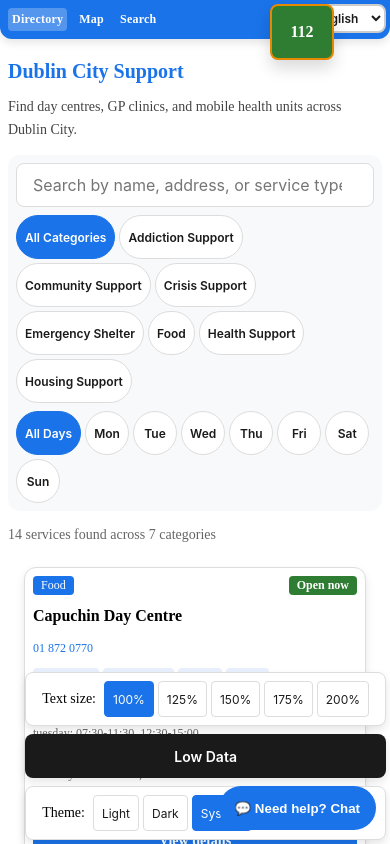
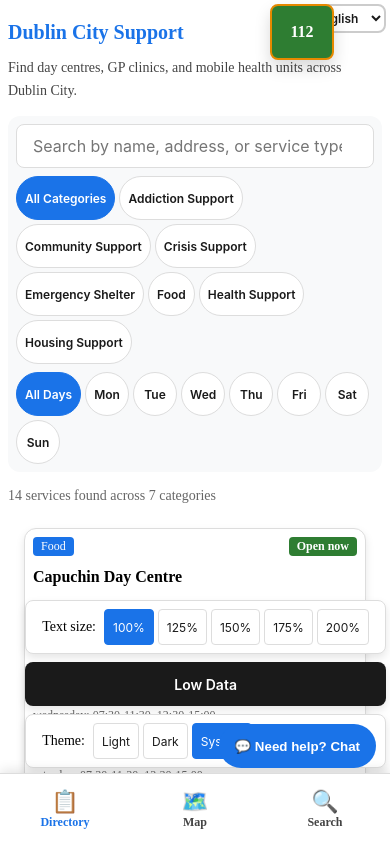
Before and after one commit to phy6/dublin-lifeline-directory, a SvelteKit app: page / in a window 390 px wide. Shown: the top 844 px of the page. Built offline with nearby package versions, Linux system fonts and the light colour scheme.

Commit message:
feat(ui): mobile-native bottom tab bar, bottom-sheet chatbot, safe-area

```diff
--- a/src/app.html
+++ b/src/app.html
@@ -2,7 +2,7 @@
 <html lang="en">
 	<head>
 		<meta charset="utf-8" />
-		<meta name="viewport" content="width=device-width, initial-scale=1" />
+		<meta name="viewport" content="width=device-width, initial-scale=1, viewport-fit=cover" />
 		<meta name="theme-color" content="#1a73e8" />
 		<meta name="text-scale" content="scale" />
 		<meta
--- a/src/lib/components/Chatbot.svelte
+++ b/src/lib/components/Chatbot.svelte
@@ -4,10 +4,20 @@
 	import servicesData from '$lib/data/services.json';
 	import ServiceCard from '$lib/components/ServiceCard.svelte';
 	import { normalizeServices } from '$lib/utils/services';
-	import { getNode, resolveText, resolveLabel, isLeaf, findServicesForTag, type ChatbotTree, type Lang } from '$lib/utils/chatbot';
+	import {
+		getNode,
+		resolveText,
+		resolveLabel,
+		isLeaf,
+		findServicesForTag,
+		type ChatbotTree,
+		type Lang
+	} from '$lib/utils/chatbot';
 
 	const chatbotTree = tree as unknown as ChatbotTree;
-	const allServices = normalizeServices(servicesData.services as unknown as Record<string, unknown>[]);
+	const allServices = normalizeServices(
+		servicesData.services as unknown as Record<string, unknown>[]
+	);
 	let open = $state(false);
 	let lang: Lang = $state('en');
 	let nodeKey = $state('start');
@@ -15,7 +25,9 @@
 
 	const node = $derived(getNode(chatbotTree, nodeKey));
 	const inlineServices = $derived(
-		node?.action?.type === 'filter' && node.action.tag ? findServicesForTag(allServices, node.action.tag, 3) : []
+		node?.action?.type === 'filter' && node.action.tag
+			? findServicesForTag(allServices, node.action.tag, 3)
+			: []
 	);
 
 	function detectLang() {
@@ -59,15 +71,34 @@
 	}
 </script>
 
-<button class="chatbot-fab" aria-haspopup="dialog" aria-expanded={open} aria-controls="chatbot-modal" onclick={openModal}>
-	<span aria-hidden="true">💬</span> {lang === 'ga' ? 'Cabhair? Comhrá' : 'Need help? Chat'}
+<button
+	class="chatbot-fab"
+	aria-haspopup="dialog"
+	aria-expanded={open}
+	aria-controls="chatbot-modal"
+	onclick={openModal}
+>
+	<span aria-hidden="true">💬</span>
+	{lang === 'ga' ? 'Cabhair? Comhrá' : 'Need help? Chat'}
 </button>
 
 {#if open}
-	<div class="modal-overlay active" id="chatbot-modal" role="dialog" aria-modal="true" aria-labelledby="chatbot-title">
+	<div
+		class="modal-overlay active"
+		id="chatbot-modal"
+		role="dialog"
+		aria-modal="true"
+		aria-labelledby="chatbot-title"
+	>
 		<div class="modal-box">
-			<h3 id="chatbot-title">{lang === 'ga' ? 'Faigh an tseirbhís cheart' : 'Find the right service'}</h3>
-			<p class="crisis">🚨 {lang === 'ga' ? 'Éigeandáil? Glaoigh 112.' : 'Emergency? Call 112.'} <a href="tel:112">112</a></p>
+			<span class="grabber" aria-hidden="true"></span>
+			<h3 id="chatbot-title">
+				{lang === 'ga' ? 'Faigh an tseirbhís cheart' : 'Find the right service'}
+			</h3>
+			<p class="crisis">
+				🚨 {lang === 'ga' ? 'Éigeandáil? Glaoigh 112.' : 'Emergency? Call 112.'}
+				<a href="tel:112">112</a>
+			</p>
 			<div class="chatbot-log" aria-live="polite">
 				{#each log as entry (entry.text + entry.who)}
 					<div class="bubble {entry.who}">{entry.text}</div>
@@ -76,13 +107,18 @@
 			{#if node}
 				<div class="options">
 					{#each node.options ?? [] as opt (opt.next)}
-						<button class="option-btn" onclick={() => choose(resolveLabel(opt.label, lang), opt.next)}>
+						<button
+							class="option-btn"
+							onclick={() => choose(resolveLabel(opt.label, lang), opt.next)}
+						>
 							{resolveLabel(opt.label, lang)}
 						</button>
 					{/each}
 					{#if isLeaf(node)}
 						{#if node.action?.type === 'tel'}
-							<a class="option-btn" href={actionHref(node.action)}>{resolveLabel(node.action.label, lang)}</a>
+							<a class="option-btn" href={actionHref(node.action)}
+								>{resolveLabel(node.action.label, lang)}</a
+							>
 						{/if}
 						{#if inlineServices.length > 0}
 							<div class="inline-cards">
@@ -91,38 +127,169 @@
 								{/each}
 							</div>
 							{#if node.action?.type === 'filter'}
-								<a class="see-all" href={actionHref(node.action)}>{lang === 'ga' ? 'Féach gach ceann →' : 'See all →'}</a>
+								<a class="see-all" href={actionHref(node.action)}
+									>{lang === 'ga' ? 'Féach gach ceann →' : 'See all →'}</a
+								>
 							{/if}
 						{:else if node.action?.type === 'filter'}
-							<p class="no-match">{lang === 'ga' ? 'Níor aimsíodh meaitseáil — bain triail as cuardach.' : 'No exact match — try search.'}</p>
-							<a class="option-btn" href={actionHref(node.action)}>{lang === 'ga' ? 'Cuardaigh →' : 'Search →'}</a>
+							<p class="no-match">
+								{lang === 'ga'
+									? 'Níor aimsíodh meaitseáil — bain triail as cuardach.'
+									: 'No exact match — try search.'}
+							</p>
+							<a class="option-btn" href={actionHref(node.action)}
+								>{lang === 'ga' ? 'Cuardaigh →' : 'Search →'}</a
+							>
 						{/if}
 						{#if node.secondaryAction}
-							<a class="option-btn" href={actionHref(node.secondaryAction)}>{resolveLabel(node.secondaryAction.label, lang)}</a>
+							<a class="option-btn" href={actionHref(node.secondaryAction)}
+								>{resolveLabel(node.secondaryAction.label, lang)}</a
+							>
 						{/if}
 					{/if}
 				</div>
 			{/if}
-			<button class="restart" onclick={startOver}>↺ {lang === 'ga' ? 'Tosaigh arís' : 'Start over'}</button>
+			<button class="restart" onclick={startOver}
+				>↺ {lang === 'ga' ? 'Tosaigh arís' : 'Start over'}</button
+			>
 			<button class="close" onclick={() => (open = false)} aria-label="Close chat">✕</button>
 		</div>
 	</div>
 {/if}
 
 <style>
-	.chatbot-fab { position: fixed; right: 14px; bottom: 14px; z-index: 2200; background: var(--color-accent); color: var(--color-text-on-accent); border: 0; border-radius: 999px; padding: 12px 16px; font-weight: 700; cursor: pointer; min-height: 44px; }
-	.modal-overlay { position: fixed; inset: 0; background: rgba(0,0,0,.5); display: none; z-index: 2201; align-items: center; justify-content: center; padding: 16px; }
-	.modal-overlay.active { display: flex; }
-	.modal-box { background: var(--color-surface); border-radius: var(--radius-lg); padding: var(--space-3); max-width: 420px; width: 100%; max-height: 90vh; overflow-y: auto; position: relative; }
-	.crisis { font-size: var(--text-sm); font-weight: 700; }
-	.chatbot-log { max-height: 280px; overflow-y: auto; margin: 10px 0; display: flex; flex-direction: column; gap: 8px; }
-	.bubble { border-radius: 12px; padding: 9px 12px; font-size: var(--text-sm); max-width: 88%; }
-	.bubble.bot { background: var(--color-accent-container); align-self: flex-start; }
-	.bubble.user { background: var(--color-accent); color: var(--color-text-on-accent); align-self: flex-end; }
-	.options { display: flex; flex-direction: column; gap: 6px; }
-	.option-btn { border: 2px solid var(--color-accent); background: transparent; color: var(--color-accent); border-radius: 9px; padding: 9px 12px; text-align: left; font-weight: 700; cursor: pointer; text-decoration: none; font-size: var(--text-sm); min-height: 44px; }
-	.inline-cards { display: flex; flex-direction: column; gap: 8px; margin: 8px 0; }
-	.see-all { font-size: var(--text-sm); font-weight: 700; text-align: center; display: block; padding: 8px; }
-	.no-match { font-size: var(--text-sm); color: var(--color-text-muted); }
-	.restart, .close { margin-top: 10px; min-height: 44px; }
+	.chatbot-fab {
+		position: fixed;
+		right: 14px;
+		bottom: 14px;
+		z-index: 2200;
+		background: var(--color-accent);
+		color: var(--color-text-on-accent);
+		border: 0;
+		border-radius: 999px;
+		padding: 12px 16px;
+		font-weight: 700;
+		cursor: pointer;
+		min-height: 44px;
+	}
+	.modal-overlay {
+		position: fixed;
+		inset: 0;
+		background: rgba(0, 0, 0, 0.5);
+		display: none;
+		z-index: 2201;
+		align-items: center;
+		justify-content: center;
+		padding: 16px;
+	}
+	.modal-overlay.active {
+		display: flex;
+	}
+	.modal-box {
+		background: var(--color-surface);
+		border-radius: var(--radius-lg);
+		padding: var(--space-3);
+		max-width: 420px;
+		width: 100%;
+		max-height: 90vh;
+		overflow-y: auto;
+		position: relative;
+	}
+	.crisis {
+		font-size: var(--text-sm);
+		font-weight: 700;
+	}
+	.chatbot-log {
+		max-height: 280px;
+		overflow-y: auto;
+		margin: 10px 0;
+		display: flex;
+		flex-direction: column;
+		gap: 8px;
+	}
+	.bubble {
+		border-radius: 12px;
+		padding: 9px 12px;
+		font-size: var(--text-sm);
+		max-width: 88%;
+	}
+	.bubble.bot {
+		background: var(--color-accent-container);
+		align-self: flex-start;
+	}
+	.bubble.user {
+		background: var(--color-accent);
+		color: var(--color-text-on-accent);
+		align-self: flex-end;
+	}
+	.options {
+		display: flex;
+		flex-direction: column;
+		gap: 6px;
+	}
+	.option-btn {
+		border: 2px solid var(--color-accent);
+		background: transparent;
+		color: var(--color-accent);
+		border-radius: 9px;
+		padding: 9px 12px;
+		text-align: left;
+		font-weight: 700;
+		cursor: pointer;
+		text-decoration: none;
+		font-size: var(--text-sm);
+		min-height: 44px;
+	}
+	.inline-cards {
+		display: flex;
+		flex-direction: column;
+		gap: 8px;
+		margin: 8px 0;
+	}
+	.see-all {
+		font-size: var(--text-sm);
+		font-weight: 700;
+		text-align: center;
+		display: block;
+		padding: 8px;
+	}
+	.no-match {
+		font-size: var(--text-sm);
+		color: var(--color-text-muted);
+	}
+	.restart,
+	.close {
+		margin-top: 10px;
+		min-height: 44px;
+	}
+	.grabber {
+		display: none;
+	}
+	@media (max-width: 600px) {
+		.chatbot-fab {
+			bottom: calc(76px + env(safe-area-inset-bottom));
+		}
+		.modal-overlay {
+			padding: 0;
+			align-items: flex-end;
+		}
+		.modal-box {
+			max-width: 100%;
+			width: 100%;
+			max-height: 85dvh;
+			border-radius: var(--radius-lg) var(--radius-lg) 0 0;
+			padding-bottom: calc(var(--space-3) + env(safe-area-inset-bottom));
+		}
+		.grabber {
+			display: block;
+			width: 40px;
+			height: 4px;
+			border-radius: 999px;
+			background: var(--color-border-strong);
+			margin: 0 auto var(--space-2);
+		}
+		.chatbot-log {
+			max-height: 40dvh;
+		}
+	}
 </style>
--- a/src/routes/+layout.svelte
+++ b/src/routes/+layout.svelte
@@ -30,9 +30,15 @@
 </svelte:head>
 
 <nav class="top-nav" aria-label="Main navigation">
-	<a href="{base}/" aria-current={page.url.pathname === `${base}/` ? 'page' : undefined}>Directory</a>
-	<a href="{base}/map" aria-current={page.url.pathname === `${base}/map` ? 'page' : undefined}>Map</a>
-	<a href="{base}/search" aria-current={page.url.pathname === `${base}/search` ? 'page' : undefined}>Search</a>
+	<a href="{base}/" aria-current={page.url.pathname === `${base}/` ? 'page' : undefined}
+		>Directory</a
+	>
+	<a href="{base}/map" aria-current={page.url.pathname === `${base}/map` ? 'page' : undefined}
+		>Map</a
+	>
+	<a href="{base}/search" aria-current={page.url.pathname === `${base}/search` ? 'page' : undefined}
+		>Search</a
+	>
 </nav>
 
 <div id="emergency-fab" role="complementary" aria-label="Emergency contacts">
@@ -56,6 +62,24 @@
 </div>
 
 {@render children()}
+
+<nav class="tab-bar" aria-label="Main navigation">
+	<a href="{base}/" aria-current={page.url.pathname === `${base}/` ? 'page' : undefined}>
+		<span aria-hidden="true" class="tab-icon">📋</span>
+		<span class="tab-label">Directory</span>
+	</a>
+	<a href="{base}/map" aria-current={page.url.pathname === `${base}/map` ? 'page' : undefined}>
+		<span aria-hidden="true" class="tab-icon">🗺️</span>
+		<span class="tab-label">Map</span>
+	</a>
+	<a
+		href="{base}/search"
+		aria-current={page.url.pathname === `${base}/search` ? 'page' : undefined}
+	>
+		<span aria-hidden="true" class="tab-icon">🔍</span>
+		<span class="tab-label">Search</span>
+	</a>
+</nav>
 
 <div class="a11y-fab">
 	<TextScaleToggle />
@@ -160,14 +184,54 @@
 		flex-direction: column;
 		gap: var(--space-2);
 	}
+	.tab-bar {
+		display: none;
+	}
 	@media (max-width: 600px) {
+		:global(body) {
+			padding-bottom: calc(72px + env(safe-area-inset-bottom));
+		}
 		.top-nav {
+			display: none;
+		}
+		.tab-bar {
+			display: flex;
+			position: fixed;
+			bottom: 0;
+			left: 0;
+			right: 0;
+			z-index: 1500;
+			background: var(--color-surface);
+			border-top: 1px solid var(--color-border);
+			padding-bottom: env(safe-area-inset-bottom);
+			box-shadow: 0 -2px 12px rgba(0, 0, 0, 0.12);
+		}
+		.tab-bar a {
+			flex: 1;
+			display: flex;
+			flex-direction: column;
+			align-items: center;
+			gap: 2px;
+			padding: var(--space-2) var(--space-1) calc(var(--space-1) + 2px);
+			min-height: 56px;
+			justify-content: center;
+			color: var(--color-text-secondary);
+			text-decoration: none;
+			font-size: var(--text-xs);
+			font-weight: 600;
+		}
+		.tab-bar a[aria-current='page'] {
+			color: var(--color-accent);
+		}
+		.tab-icon {
+			font-size: 1.375rem;
+			line-height: 1;
+		}
+		/* Leave room for the tab bar + chatbot FAB above it */
+		.a11y-fab {
+			bottom: calc(76px + env(safe-area-inset-bottom));
+			right: max(var(--space-1), env(safe-area-inset-right));
 			gap: var(--space-2);
-			padding: var(--space-2);
-		}
-		.top-nav a {
-			font-size: var(--text-xs);
-			padding: var(--space-1);
 		}
 		#emergency-fab {
 			top: max(var(--space-1), env(safe-area-inset-top));
@@ -186,10 +250,5 @@
 			min-width: 80px;
 			padding: var(--space-1) var(--space-2);
 		}
-		.a11y-fab {
-			bottom: max(var(--space-1), env(safe-area-inset-bottom));
-			right: max(var(--space-1), env(safe-area-inset-right));
-			gap: var(--space-2);
-		}
 	}
 </style>
```
